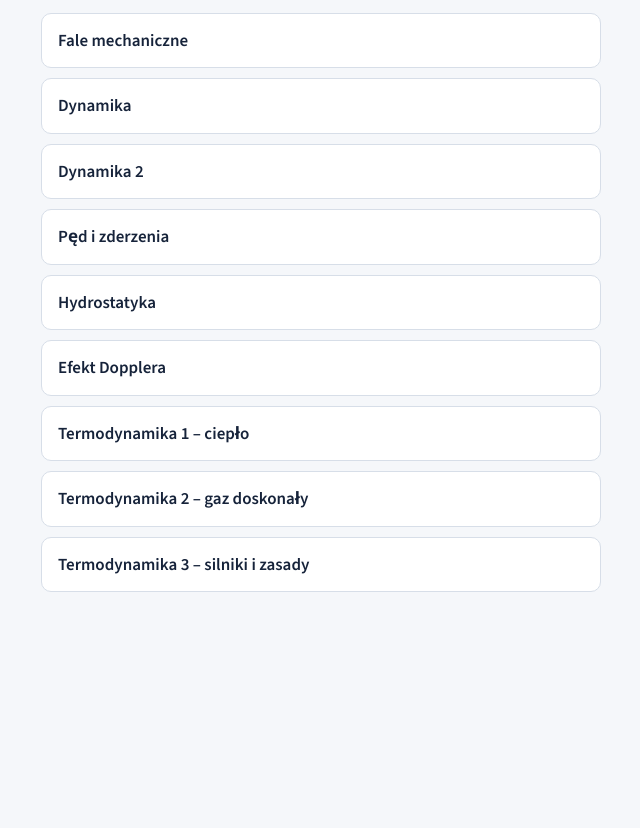
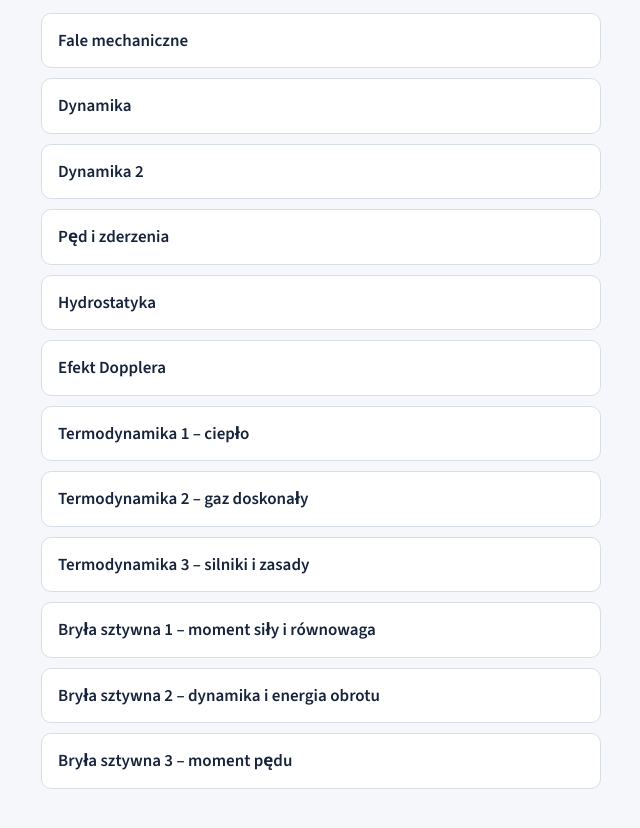
Before and after one commit to zzbartkowiak/quizy, a plain HTML site: page index.html in a window 1280 px wide. Shown: the part 154-982 px from the top of the page, without its empty margins (319-959 px from the left). Before the commit the page ends 800 px from the top, so only its background shows below. Drawn offline with nearby package versions, Linux system fonts and the light colour scheme.

Commit message:
Update index.html

```diff
--- a/index.html
+++ b/index.html
@@ -33,6 +33,9 @@ a:hover,a:focus-visible{border-color:var(--azure);outline:none}
       <li><a href="termo-1.html">Termodynamika 1 – ciepło</a></li>
       <li><a href="termo-2.html">Termodynamika 2 – gaz doskonały</a></li>
       <li><a href="termo-3.html">Termodynamika 3 – silniki i zasady</a></li>
+      <li><a href="bryla-1.html">Bryła sztywna 1 – moment siły i równowaga</a></li>
+      <li><a href="bryla-2.html">Bryła sztywna 2 – dynamika i energia obrotu</a></li>
+      <li><a href="bryla-3.html">Bryła sztywna 3 – moment pędu</a></li>
   </ul>
 </main>
 </body>
```
